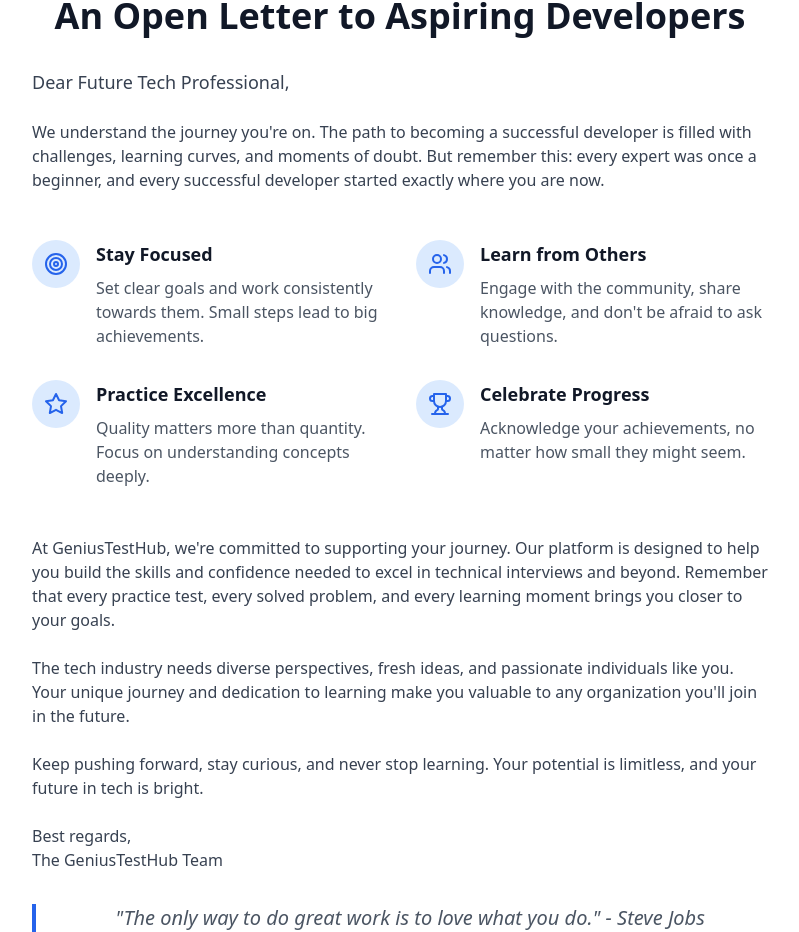
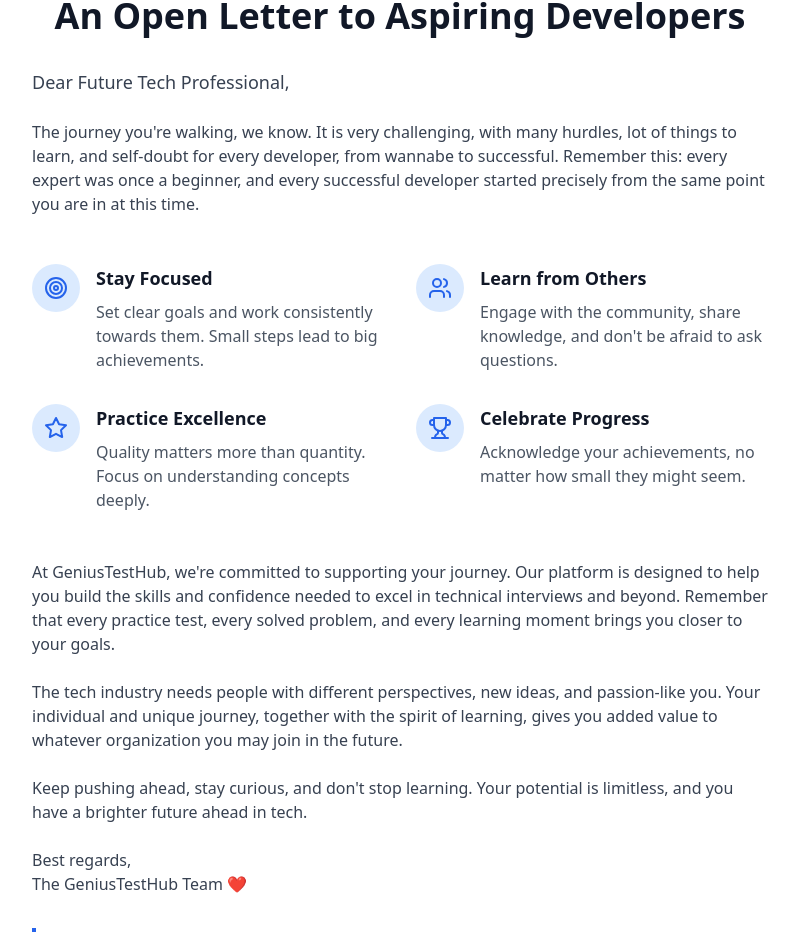
Before and after one commit to TechWithIfn/GeniusTestHub, a React (Vite) app: page /open-letter in a window 1280 px wide. Shown: the part 180-1112 px from the top of the page, without its empty margins (240-1039 px from the left). Built offline with nearby package versions, Linux system fonts and the light colour scheme.

Commit message:
Update OpenLetter.tsx

```diff
--- a/src/pages/OpenLetter.tsx
+++ b/src/pages/OpenLetter.tsx
@@ -14,9 +14,7 @@ const OpenLetter = () => {
             </p>
 
             <p className="text-gray-700 mb-6">
-              We understand the journey you're on. The path to becoming a successful developer is filled with challenges,
-              learning curves, and moments of doubt. But remember this: every expert was once a beginner, and every
-              successful developer started exactly where you are now.
+              The journey you're walking, we know. It is very challenging, with many hurdles, lot of things to learn, and self-doubt for every developer, from wannabe to successful. Remember this: every expert was once a beginner, and every successful developer started precisely from the same point you are in at this time.
             </p>
 
             <div className="grid grid-cols-1 md:grid-cols-2 gap-8 my-12">
@@ -76,23 +74,21 @@ const OpenLetter = () => {
             </p>
 
             <p className="text-gray-700 mb-6">
-              The tech industry needs diverse perspectives, fresh ideas, and passionate individuals like you. Your unique
-              journey and dedication to learning make you valuable to any organization you'll join in the future.
+                The tech industry needs people with different perspectives, new ideas, and passion-like you. Your individual and unique journey, together with the spirit of learning, gives you added value to whatever organization you may join in the future.
             </p>
 
             <p className="text-gray-700 mb-6">
-              Keep pushing forward, stay curious, and never stop learning. Your potential is limitless, and your future
-              in tech is bright.
+             Keep pushing ahead, stay curious, and don't stop learning. Your potential is limitless, and you have a brighter future ahead in tech.
             </p>
 
             <p className="text-gray-700 mb-8">
               Best regards,<br />
-              The GeniusTestHub Team
+              The GeniusTestHub Team ❤️
             </p>
 
             <div className="text-center">
               <blockquote className="text-xl italic text-gray-600 border-l-4 border-blue-600 pl-4">
-                "The only way to do great work is to love what you do." - Steve Jobs
+                "Only those who love working, only these persons can do something worthwhile." - Steve Jobs
               </blockquote>
             </div>
           </div>
```
